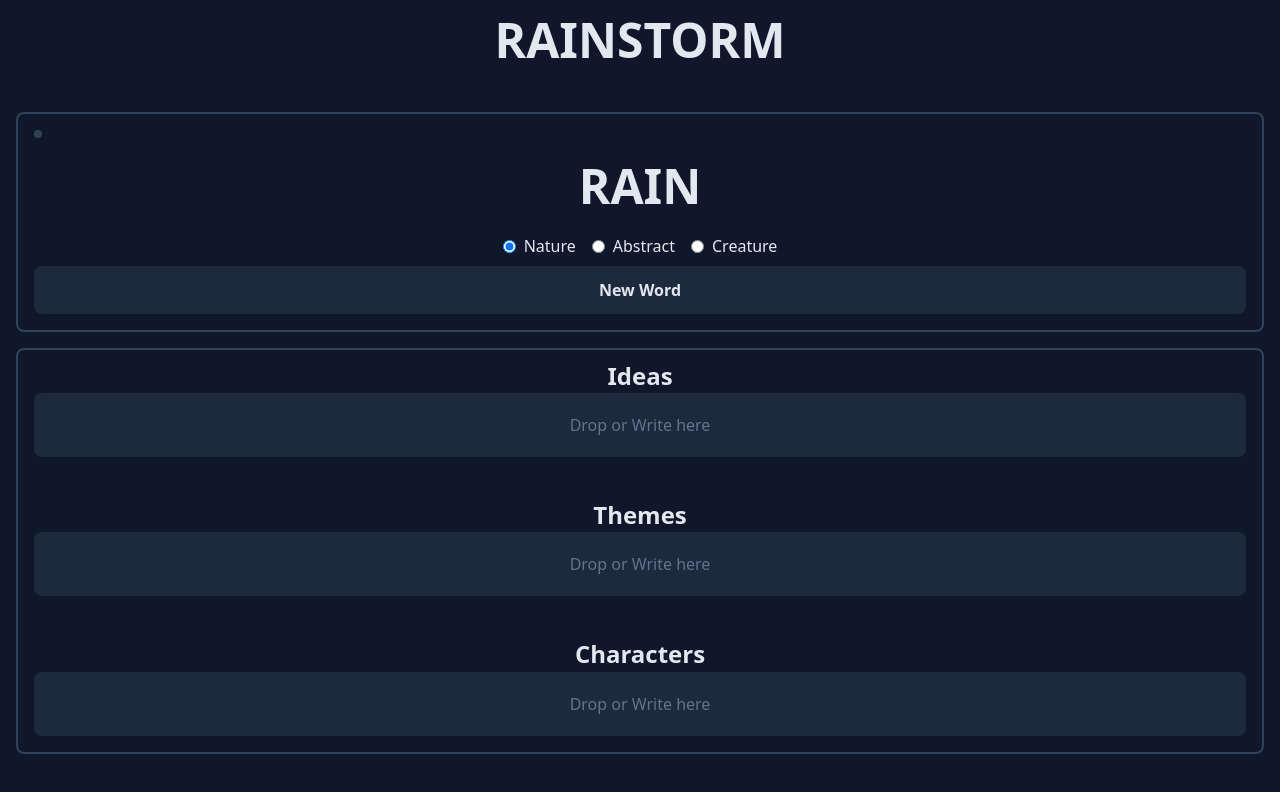
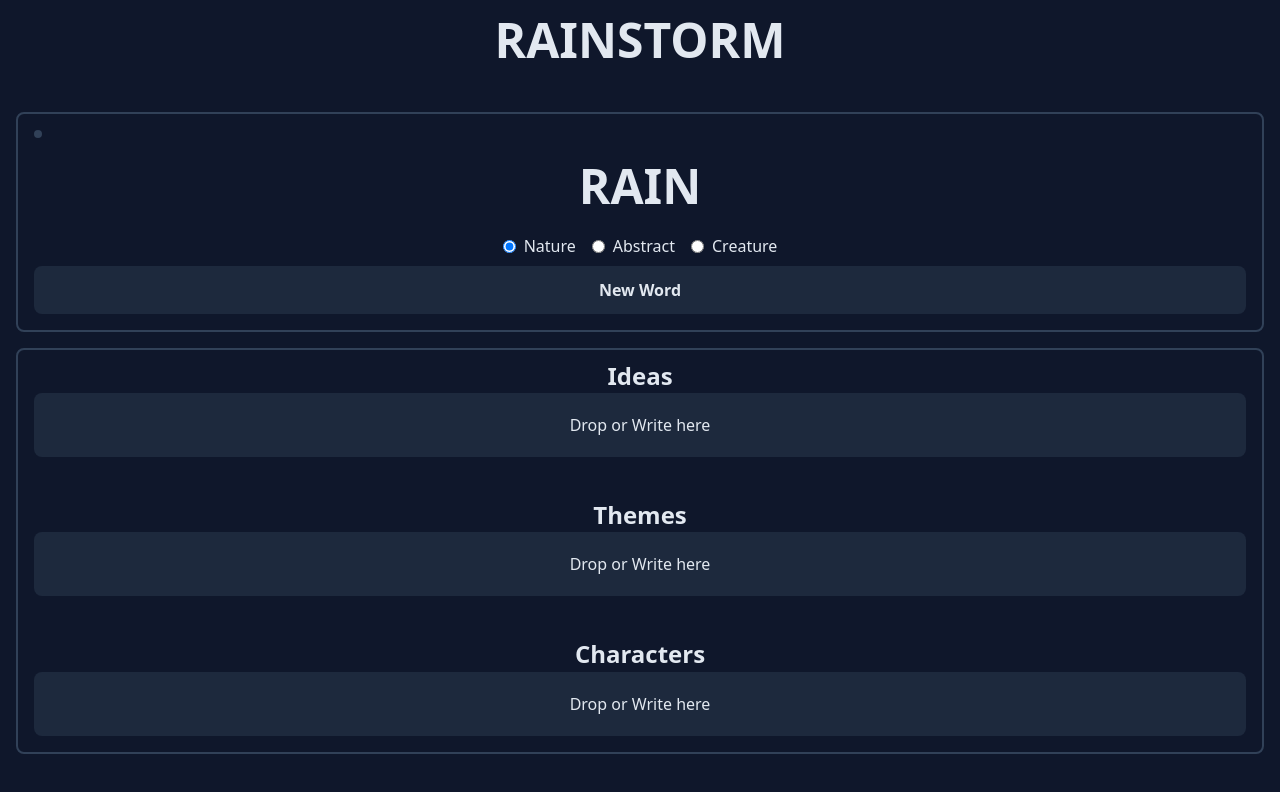
Before and after one commit to Davkje/rainstorm-beta, a React (Vite) app: page / in a window 1280 px wide. Shown: the top 792 px of the page. Built offline with nearby package versions, Linux system fonts and the light colour scheme.

Commit message:
Test Bitbucket

```diff
--- a/src/components/IdeaCanvas.tsx
+++ b/src/components/IdeaCanvas.tsx
@@ -21,7 +21,7 @@ export default function IdeaCanvas({ id, title, words }: Props) {
         `}
 			>
 				{words.length === 0 ? (
-					<p className="text-slate-500">Drop or Write here</p>
+					<p className="text-slate-200">Drop or Write here</p>
 				) : (
 					words.map((word, i) => (
 						<div
```
